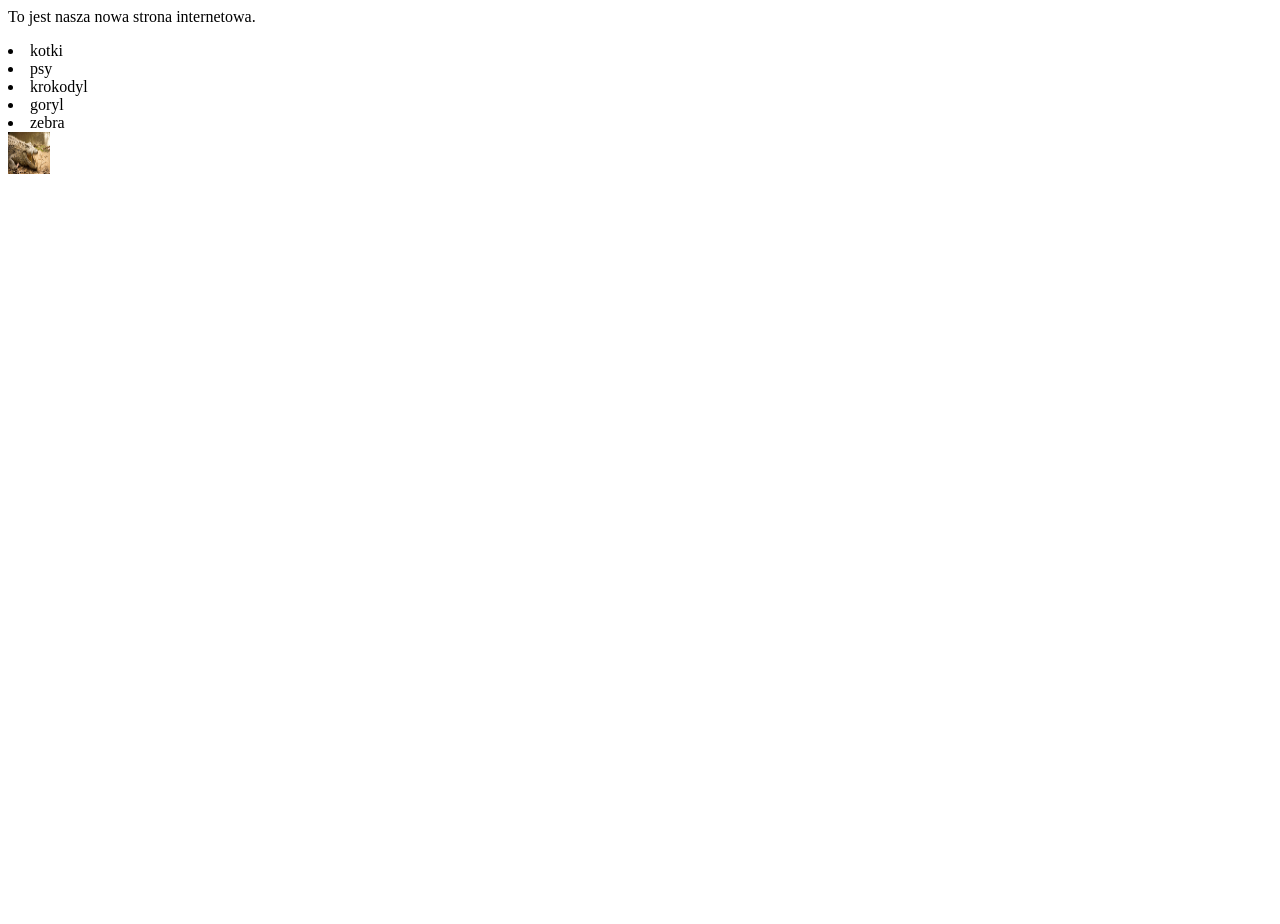
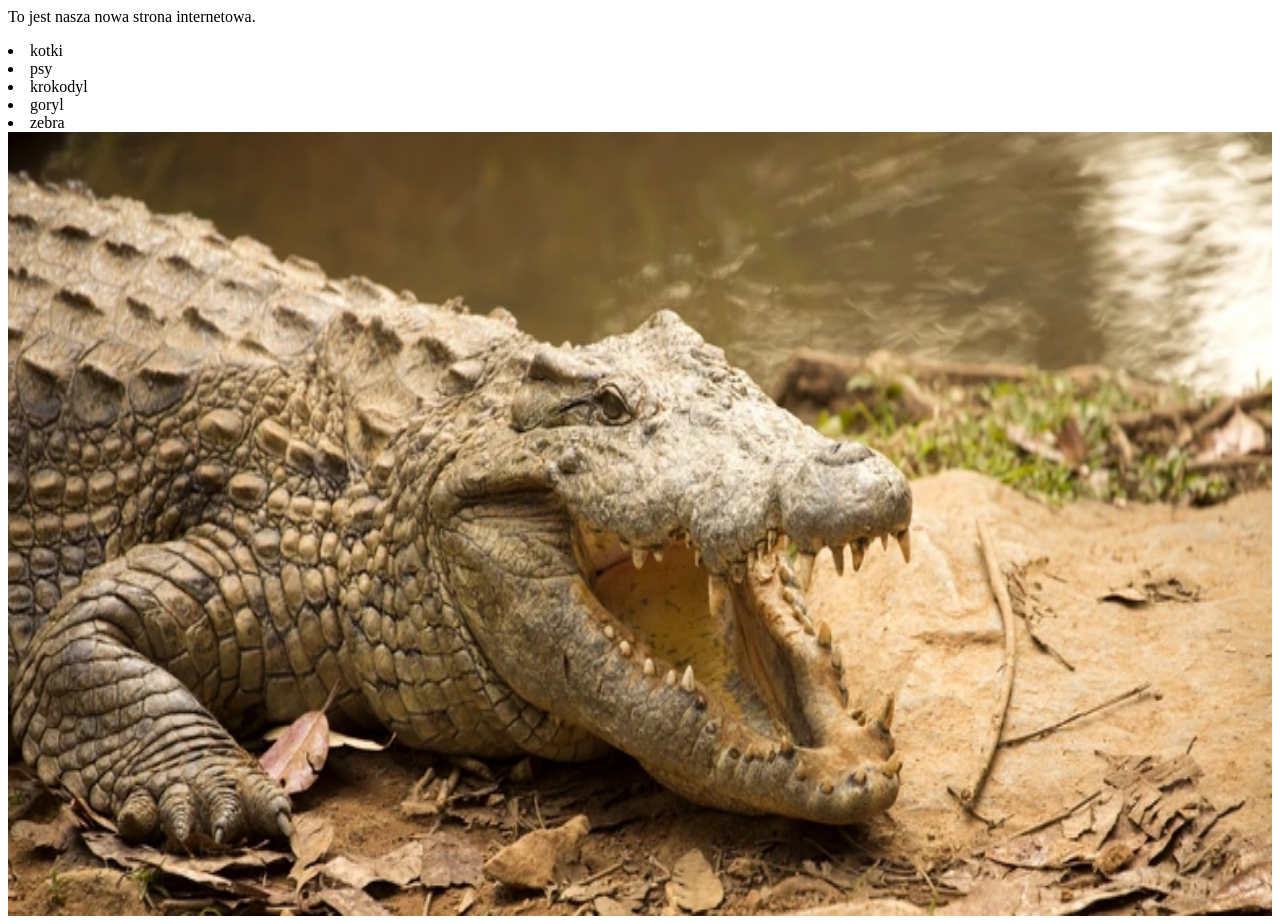
Before and after one commit to pitskrz/Prog, a plain HTML site: page index.html in a window 1280 px wide. Before the commit the page ends 800 px from the top, so only its background shows below. Drawn offline with Linux system fonts and the light colour scheme.

Commit message:
Update index.html

```diff
--- a/index.html
+++ b/index.html
@@ -16,7 +16,7 @@
   <li>zebra</li>
 
 
-  <img src="Krokodyl.jpg" alt="Smiley face" height="42" width="42">
+  <img src="Krokodyl.jpg" alt="Smiley face" height="100%" width="100%">
 
 </body>
 
```
